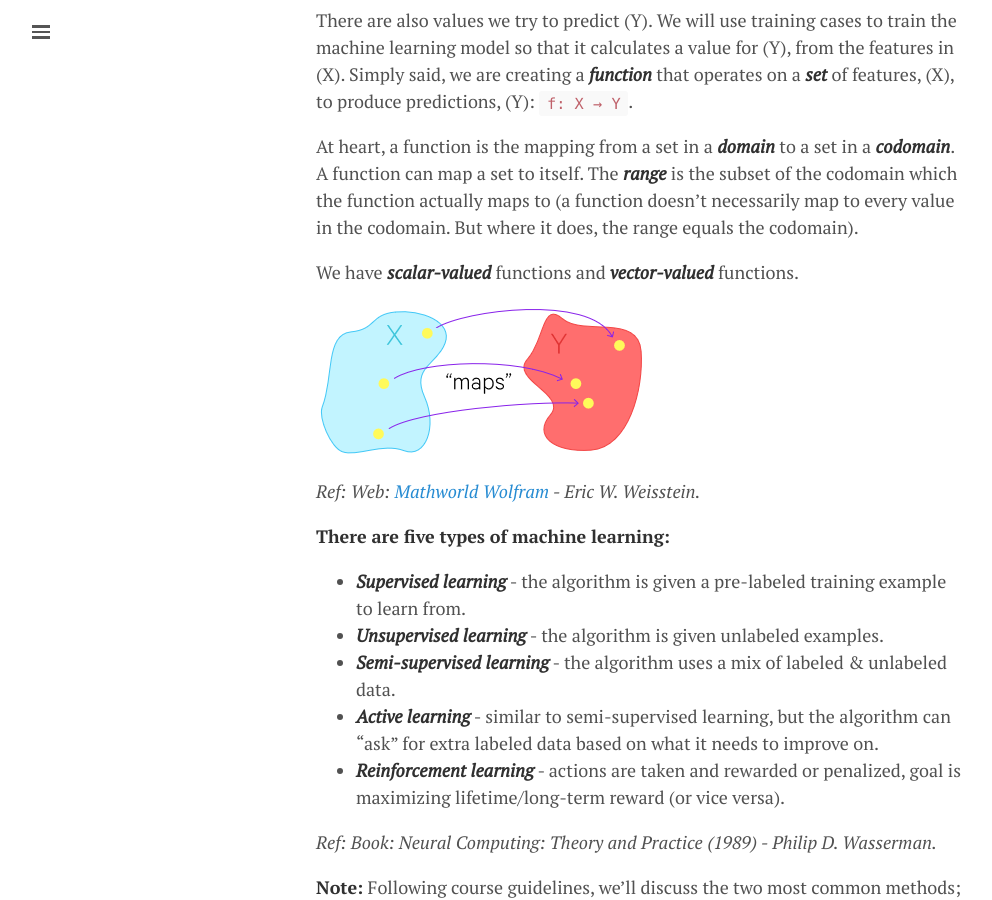
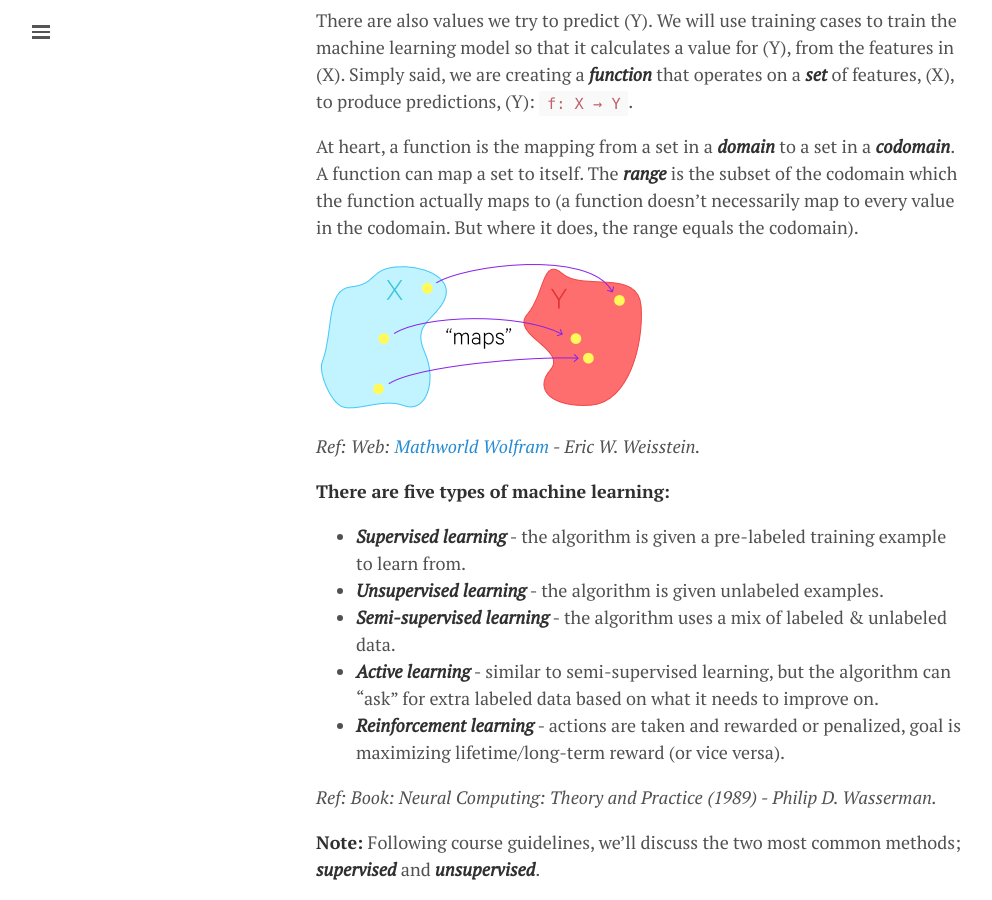
Before and after one commit to lgeurts/lgeurts.github.io, a Jekyll site: the page built from _posts/2018-06-29-artificial-intelligence-basics.md, in a window 1280 px wide and 900 px high, scrolled down 1065 px. Shown: the whole window, without its empty margins (0-992 px from the left). Built offline with Jekyll 4.4.1, drawn with Linux system fonts in a browser that asks for light colours; nearby versions of some CDN libraries.

Commit message:
Update 2018-06-29-artificial-intelligence-basics.md

```diff
--- a/_posts/2018-06-29-artificial-intelligence-basics.md
+++ b/_posts/2018-06-29-artificial-intelligence-basics.md
@@ -36,8 +36,6 @@ Let's start with a data set that contains historical records aka ***observations
 There are also values we try to predict (Y). We will use training cases to train the machine learning model so that it calculates a value for (Y), from the features in (X). Simply said, we are creating a ***function*** that operates on a ***set*** of features, (X), to produce predictions, (Y): `f: X → Y`.
 
 At heart, a function is the mapping from a set in a ***domain*** to a set in a ***codomain***. A function can map a set to itself. The ***range*** is the subset of the codomain which the function actually maps to (a function doesn't necessarily map to every value in the codomain. But where it does, the range equals the codomain).
-
-We have ***scalar-valued*** functions and ***vector-valued*** functions.
 
 ![Function](/assets/artificial-intelligence/function.png)
 
```
